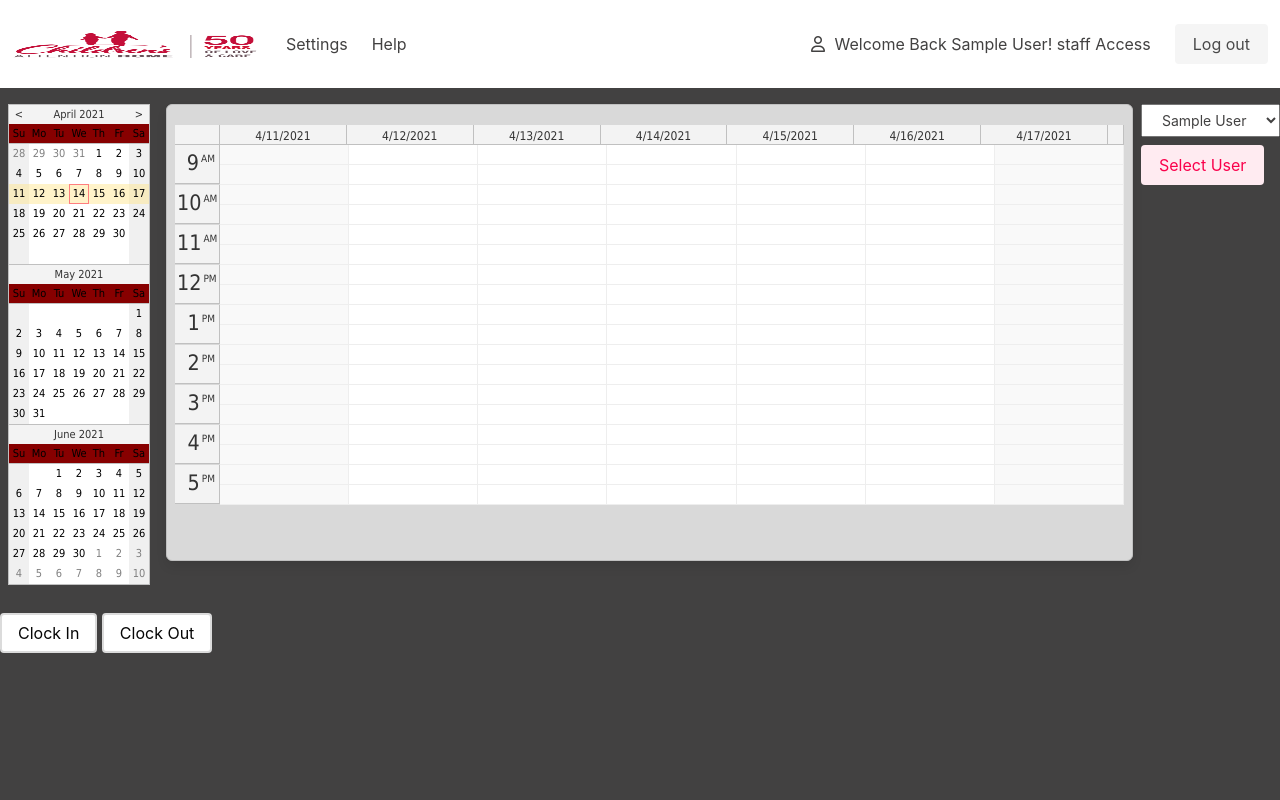
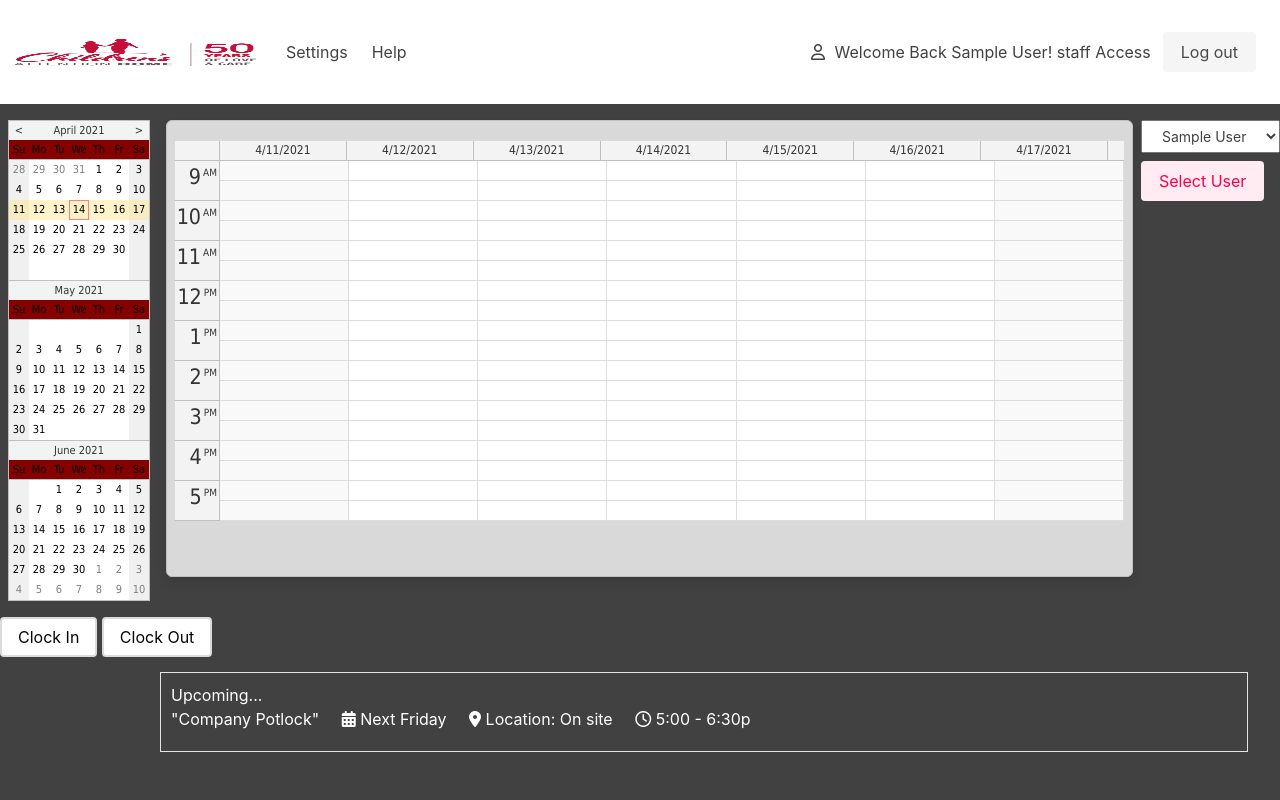
Before and after one commit to brownw15/RHCAH2021, a PHP site: page /home.php in a window 1280 px wide. Run offline with PHP 8.4, Linux system fonts and the light colour scheme; the visitor is signed in with stand-in values (Sample User, id 1); tables that the repository leaves empty or names only in its code hold one stand-in row (values such as "Sample post"); some libraries are stand-ins or nearby versions.

Commit message:
new updates from TJ

```diff
--- a/calendar/backendRead.php
+++ b/calendar/backendRead.php
@@ -26,7 +26,7 @@
     foreach($result as $row) {
 		$e = new Event();
 		$e->id = $row['id'];
-		$e->text = $row['name'];
+		$e->text = "<strong>" . $row['name'] . "</strong>" . "<br>" . "Location: " . $row['loc'] . "<br>";
 		$e->start = $row['start'];
 		$e->end = $row['end'];
 		$events[] = $e;
--- a/calendar/home.php
+++ b/calendar/home.php
@@ -23,6 +23,10 @@
     <link rel="stylesheet" href="./media/css/styles.css">
     <link rel="stylesheet" href="./media/css/redpurple.css">
     <link type="text/css" rel="stylesheet" href="themes/calendar_g.css" />
+    <link type="text/css" rel="stylesheet" href="themes/calendar_green.css" />
+    <link type="text/css" rel="stylesheet" href="themes/calendar_traditional.css" />
+    <link type="text/css" rel="stylesheet" href="themes/calendar_transparent.css" />
+    <link type="text/css" rel="stylesheet" href="themes/calendar_white.css" />
     <link rel="stylesheet" href="themes/modal_rounded.css" type="text/css" />
 <!-- helper libraries -->
     <script src="js/jquery-1.9.1.min.js" type="text/javascript"></script>
@@ -38,6 +42,12 @@
             <a class="navbar-item" href="home.php">
                 <img src="./media/images/50th-CAH-Logo-Website.png" class="navlogo" width="250" height="500">
             </a>
+
+            <a role="button" class="navbar-burger" aria-label="menu" aria-expanded="false" data-target="navbarBasicExample">
+                <span aria-hidden="true"></span>
+                <span aria-hidden="true"></span>
+                <span aria-hidden="true"></span>
+            </a>
         </div>
         <div id="navbar" class="navbar-menu my-4">
             <div class="navbar-start">
@@ -48,7 +58,6 @@
                     Help
                 </a>
             </div>
-
             <div class="navbar-end">
                 <div class="navbar-item">
                     <div class="user">
@@ -57,15 +66,14 @@
                             <span>Welcome Back <?php echo $_SESSION['name']; ?>!</span>
                             <span><?php echo $_SESSION['access'] ?> Access</span>
                         </span>
-                    </div>
                 </div>
                 <div class="navbar-item">
                     <div class="buttons">
                         <a class="button is-light logoutButton" name="logout">
                             Log out
-                            </a>
+                        </a>
                     </div>
-                    </div>
+                </div>
             </div>
         </div>
     </nav>
@@ -124,7 +132,7 @@
                 </div>
             </div>
         </div>
-        <div class="field is-grouped"></div>
+
         <button class="clockButtonIn button">
                Clock In
         </button>
@@ -133,7 +141,10 @@
                Clock Out
         </button>
 
-        <div class="foot">
+        <div class="Upcoming has-text-white" style="margin-top: 15px; margin-left: 160px; width: 85%; border: .7px solid #e3e3e3; height: 80px; padding: 10px">
+            <h1>Upcoming...</h1>
+            "Company Potlock" &nbsp; &nbsp; <i class="fa fa-calendar" aria-hidden="true"></i> Next Friday  &nbsp; &nbsp; <i class="fa fa-map-marker" aria-hidden="true"></i> Location: On site
+            &nbsp; &nbsp; <i class="fa fa-clock-o" aria-hidden="true"></i> 5:00 - 6:30p
         </div>
 
     </div>
@@ -155,7 +166,6 @@
         var dp = new DayPilot.Calendar("dp");
         dp.viewType = "Week";
         dp.eventDeleteHandling = "Update";
-        dp.cssClassPrefix = "basic_theme";
 
         // Nick Check this out
         //$("div").removeAttr("style");
@@ -330,21 +340,6 @@
     DayPilot.Modal.prompt("Event name:", { theme: theme }).then(function(args) { console.log(args.result); });
   }
 
-  $(document).ready(function() {
-
-// Check for click events on the navbar burger icon
-        $(".navbar-burger").click(function() {
-            // Toggle the "is-active" class on both the "navbar-burger" and the "navbar-menu"
-            $(".navbar-burger").toggleClass("is-active");
-            $(".navbar-menu").toggleClass("is-active");
-
-        });
-    });
-
-    if ( window.history.replaceState ) {
-                window.history.replaceState( null, null, window.location.href );
-                };
-
     </script>
 
 </body>
--- a/calendar/index.php
+++ b/calendar/index.php
@@ -87,7 +87,7 @@
 
 					<div class="field">
 						<div class="control">
-						<input class="input" type="text" id="inputEmail" id="uEmail" name="email" placeholder="Email" size="26" maxlength="100" minlength="7" autocomplete="off" pattern="[^$#%*:'~()/><\][\\\x22,;|]+" title="use characters: a-z, 0-9, .@" required>
+						<input class="input" type="text" id="inputEmail" id="uEmail" name="email" placeholder="Email" size="26" maxlength="100" minlength="7" autocomplete="off" pattern="[A-Za-z0-9_-]+@[a-z0-9-]+.[a-z]{2,}$" title="Email Format Requires @ and ." required>
 						</div>
 					</div>
 
```
